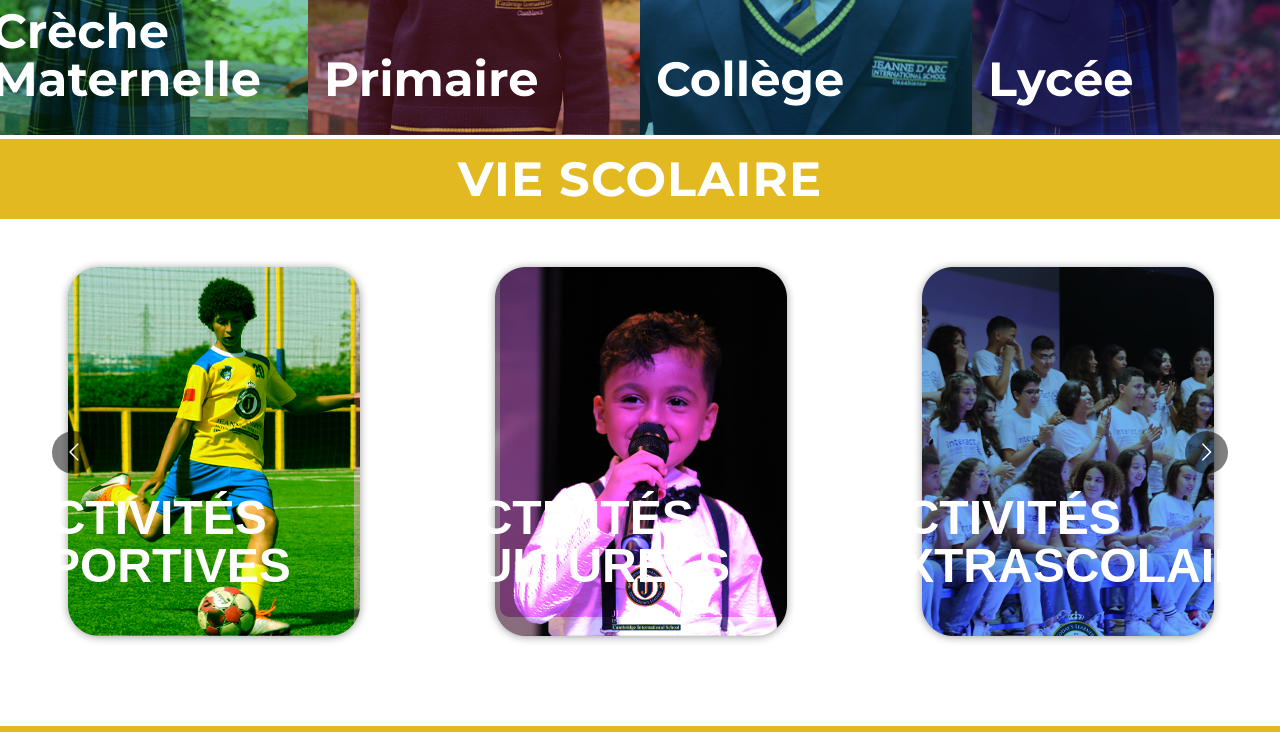
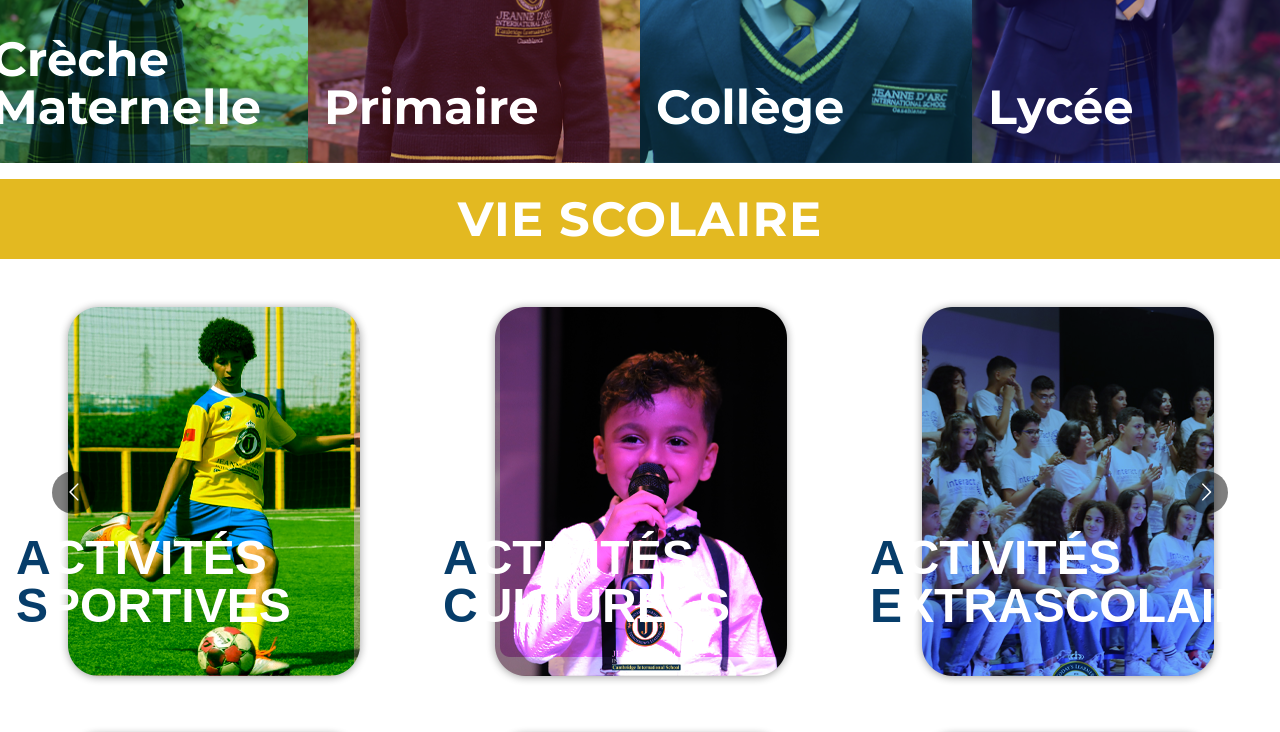
Before and after one commit to amine-tayani/trilingue, a React (Vite) app: page / in a window 1280 px wide. Shown: the part 4760-5492 px from the top of the page. Built offline with nearby package versions, Linux system fonts and the light colour scheme; a web font is replaced by a local one.

Commit message:
add color to first letter

```diff
--- a/src/components/pages/home.tsx
+++ b/src/components/pages/home.tsx
@@ -18,6 +18,11 @@ const Homepage = () => {
       <Enseignement />
       <Raisons />
       <NosCycles />
+      <div className="relative w-full h-20 bg-[rgb(227,185,33)] flex items-center justify-around my-10">
+        <h1 className="font-monstserrat text-white text-2xl font-bold tracking-wide sm:text-3xl md:text-4xl lg:text-5xl">
+          VIE SCOLAIRE
+        </h1>
+      </div>
       <VieScolaireSection />
       <VieScolaireSection />
       <Footer />
--- a/src/components/sections/Enseignement.tsx
+++ b/src/components/sections/Enseignement.tsx
@@ -29,10 +29,11 @@ const Enseignement = () => {
               <p className="md:text-md lg:text-xl text-[#00204d] font-montserrat">
                 L’enseignement trilingue adopté par notre établissement aide nos
                 élèves à développer une meilleure sensibilité communicative dans
-                un environnement plurilingue et multiculturel. Jeanne D’Arc
-                Trilingue School a toujours veillé à inculqué à ses apprenants,
-                l’adhésion aux valeurs universelles et cultive en eux l’art de
-                la cohabitation avec les citoyens du monde.
+                un environnement plurilingue et multiculturel.
+                <br /> Jeanne D’Arc Trilingue School a toujours veillé à
+                inculqué à ses apprenants, l’adhésion aux valeurs universelles
+                et cultive en eux l’art de la cohabitation avec les citoyens du
+                monde.
               </p>
             </div>
           </div>
--- a/src/components/sections/VieScolaireSection.tsx
+++ b/src/components/sections/VieScolaireSection.tsx
@@ -1,5 +1,6 @@
 import Carousel from "react-multi-carousel";
 import "react-multi-carousel/lib/styles.css";
+import { cn } from "../../utils/cn";
 
 const responsive = {
   desktop: {
@@ -23,53 +24,87 @@ const images = [
   {
     url: "/src/assets/faces/cal-1.png",
     alt: "cal-1",
-    title: "Activités sportives",
+    title: (
+      <>
+        <span className="text-title">A</span>ctivités{" "}
+        <span className="text-title">S</span>portives
+      </>
+    ),
   },
   {
     url: "/src/assets/faces/cal-2.png",
     alt: "cal-2",
-    title: "Activités Culturels",
+    title: (
+      <>
+        <span className="text-title">A</span>ctivités{" "}
+        <span className="text-title">C</span>ulturels
+      </>
+    ),
   },
   {
     url: "/src/assets/faces/cal-3.png",
     alt: "cal-3",
-    title: "Activités Extrascolaires",
+    title: (
+      <>
+        <span className="text-title">A</span>ctivités{" "}
+        <span className="text-title">E</span>xtrascolaires
+      </>
+    ),
   },
   {
     url: "/src/assets/faces/cal-4.png",
     alt: "cal-4",
-    title: "Activités Sociales",
+    title: (
+      <>
+        <span className="text-title">A</span>ctivités{" "}
+        <span className="text-title">S</span>ociales
+      </>
+    ),
   },
   {
     url: "/src/assets/faces/cal-5.png",
     alt: "cal-5",
-    title: "Sorties scolaires",
+    title: (
+      <>
+        <span className="text-title">S</span>orties{" "}
+        <span className="text-title">S</span>colaires
+      </>
+    ),
   },
   {
     url: "/src/assets/faces/cal-6.png",
     alt: "cal-6",
-    title: "Voyage A L'Etranger",
+    title: (
+      <>
+        <span className="text-title">V</span>oyage A{" "}
+        <span className="text-title">L'</span>Etranger
+      </>
+    ),
   },
   {
     url: "/src/assets/faces/cal-7.png",
     alt: "cal-7",
-    title: "Summer Camp",
+    title: (
+      <>
+        <span className="text-title">S</span>ummer{" "}
+        <span className="text-title">C</span>amp
+      </>
+    ),
   },
   {
     url: "/src/assets/faces/cal-8.png",
     alt: "cal-8",
-    title: "ROBOTIQUE",
+    title: (
+      <>
+        <span className="text-title">R</span>OBOTIQUE
+      </>
+    ),
   },
 ];
 
 const VieScolaireSection = () => {
   return (
-    <section className="mb-20 mt-7">
-      <div className="relative w-full h-20  bg-[rgb(227,185,33)] flex items-center justify-around mb-10">
-        <h1 className="font-monstserrat text-white text-2xl font-bold tracking-wide sm:text-3xl md:text-4xl lg:text-5xl">
-          VIE SCOLAIRE
-        </h1>
-      </div>
+    <section className="mb-10 mt-7">
       <Carousel
         responsive={responsive}
         autoPlay={true}
@@ -92,7 +127,11 @@ const VieScolaireSection = () => {
                 className=" object-cover object-center"
               />
               <div className="w-full z-50 absolute bottom-10 p-4">
-                <h2 className="font-semibold text-left text-5xl text-white font-lemonmilk uppercase">
+                <h2
+                  className={cn(
+                    "font-semibold text-white text-left text-5xl font-lemonmilk uppercase"
+                  )}
+                >
                   {image.title}
                 </h2>
               </div>
```
